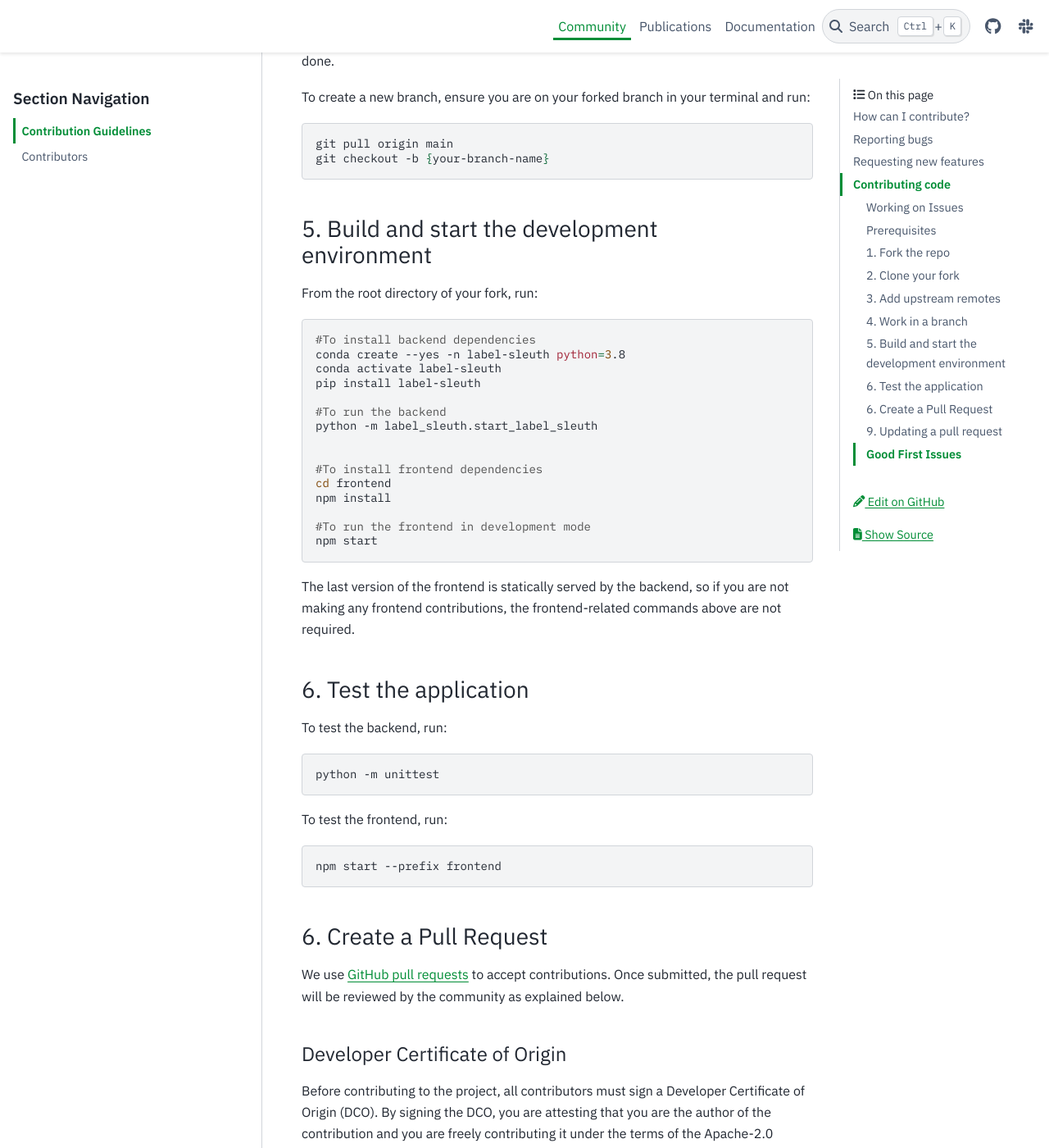
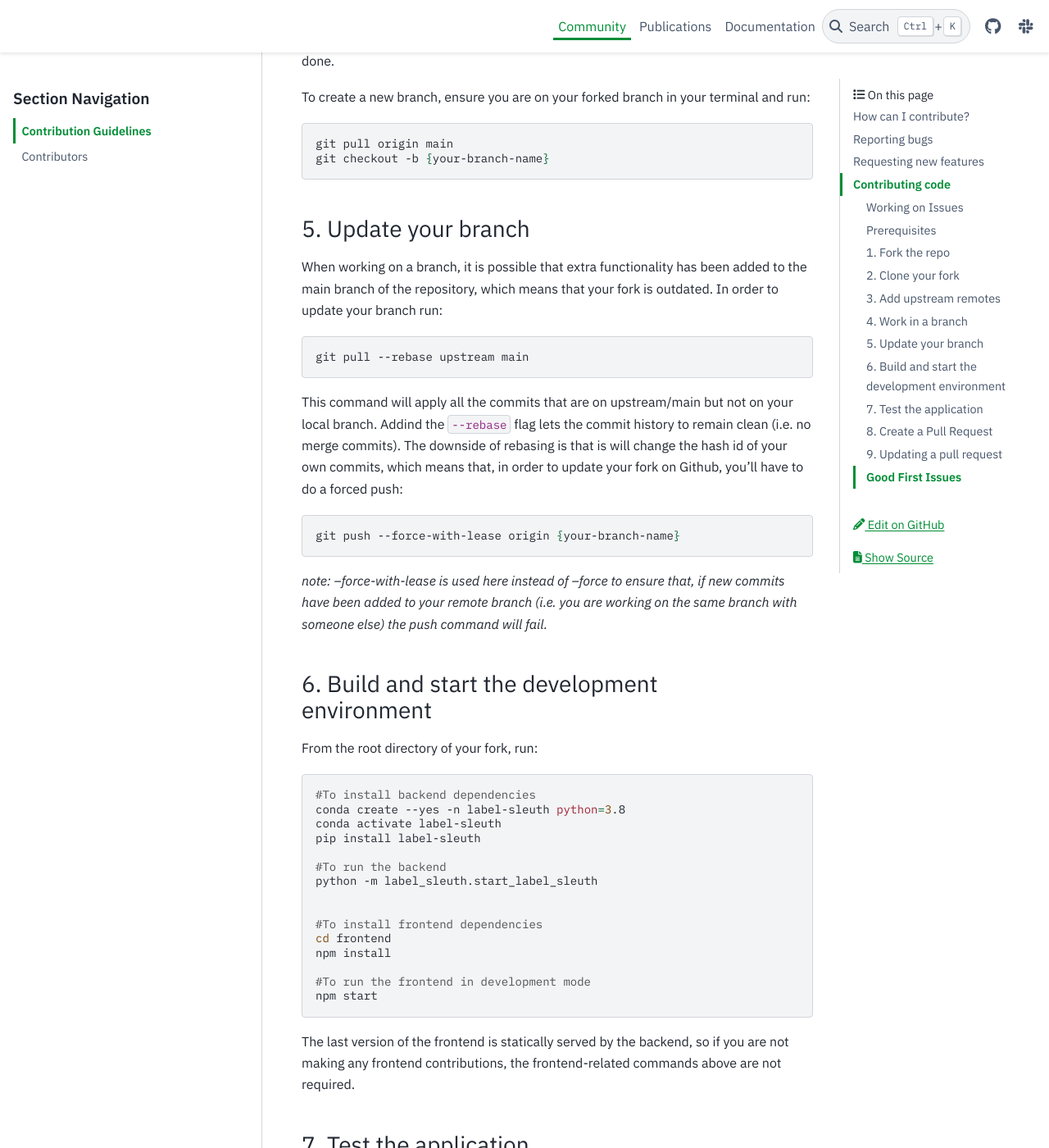
Before and after one commit to label-sleuth/label-sleuth.org, a Sphinx documentation site: the page built from docs/contributing.md, in a window 1280 px wide and 1400 px high, scrolled down 2576 px. Shown: the whole window at 82% size. Built offline with Sphinx 7.4.7 and the PyData theme 0.15.4, drawn with Linux system fonts in a browser that asks for light colours; some of the changed text lies outside the part shown.

Commit message:
Improve contributing documentation

````diff
--- a/docs/contributing.md
+++ b/docs/contributing.md
@@ -100,8 +100,28 @@
 git checkout -b {your-branch-name}
 ```
 
+### 5. Update your branch
 
-### 5. Build and start the development environment
+When working on a branch, it is possible that extra functionality has been added to the
+main branch of the repository, which means that your fork is outdated. In order to update your branch run:
+
+```sh
+git pull --rebase upstream main
+```
+
+This command will apply all the commits that are on upstream/main but not on your local branch.
+Addind the `--rebase` flag lets the commit history to remain clean (i.e. no merge commits). The downside
+of rebasing is that is will change the hash id of your own commits, which means that, in order to update
+your fork on Github, you'll have to do a forced push:
+
+```sh
+git push --force-with-lease origin {your-branch-name}
+```
+
+_note: --force-with-lease is used here instead of --force to ensure that, if new commits have been added
+to your remote branch (i.e. you are working on the same branch with someone else) the push command will fail._
+
+### 6. Build and start the development environment
 
 From the root directory of your fork, run:
 
@@ -125,7 +145,7 @@
 
 The last version of the frontend is statically served by the backend, so if you are not making any frontend contributions, the frontend-related commands above are not required.
 
-### 6. Test the application
+### 7. Test the application
 
 To test the backend, run:
 
@@ -139,7 +159,7 @@
 npm start --prefix frontend
 ```
 
-### 6. Create a Pull Request
+### 8. Create a Pull Request
 
 We use [GitHub pull requests](https://docs.github.com/en/pull-requests/collaborating-with-pull-requests/proposing-changes-to-your-work-with-pull-requests/about-pull-requests) to accept contributions. Once submitted, the pull request will be reviewed by the community as explained below.
 
````
